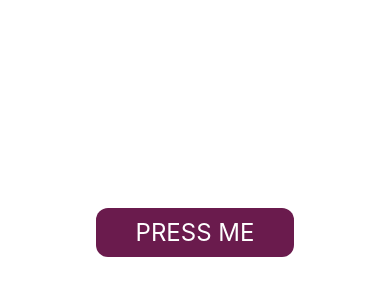
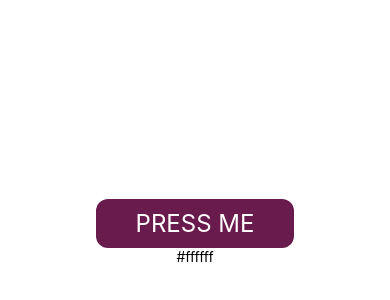
Before and after one commit to bullseye405/awesome-rn, a React Native app: screen / in a window 390 px wide. Shown: the part 190-490 px from the top of the page. Built offline with nearby package versions, Linux system fonts and the light colour scheme.

Commit message:
add bg changer app

```diff
--- a/components/BgChanger/BgChanger.tsx
+++ b/components/BgChanger/BgChanger.tsx
@@ -28,6 +28,8 @@ const BgChanger = () => {
             <Text style={styles.actionBtnText}>Press me</Text>
           </View>
         </TouchableOpacity>
+
+        <Text>{backgroundColor}</Text>
       </View>
     </>
   );
```
